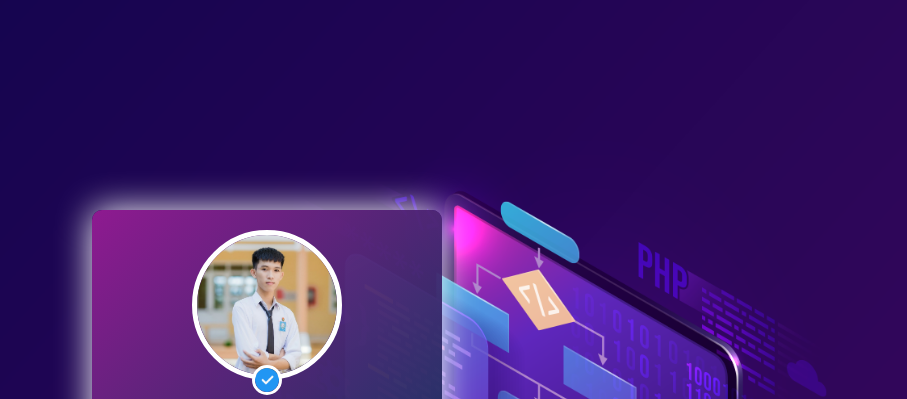
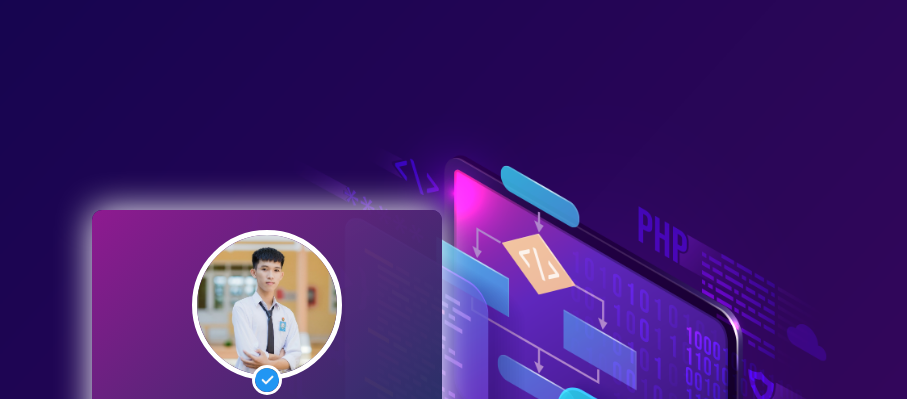
Before and after one commit to TT-Jay-T/TrongTinh, a plain HTML site: page index.html in a window 1280 px wide. Shown: the top 399 px of the page, without its empty margins (373-1280 px from the left). Drawn offline with Linux system fonts and the light colour scheme.

Commit message:
Update style.css

```diff
--- a/css/style.css
+++ b/css/style.css
@@ -14,6 +14,7 @@ body{
     background-image: url("./image/Untitled-1.png");
     background-size: cover;
     background-repeat: no-repeat;
+    background-position: right;
 }
 
 .profile {
```
